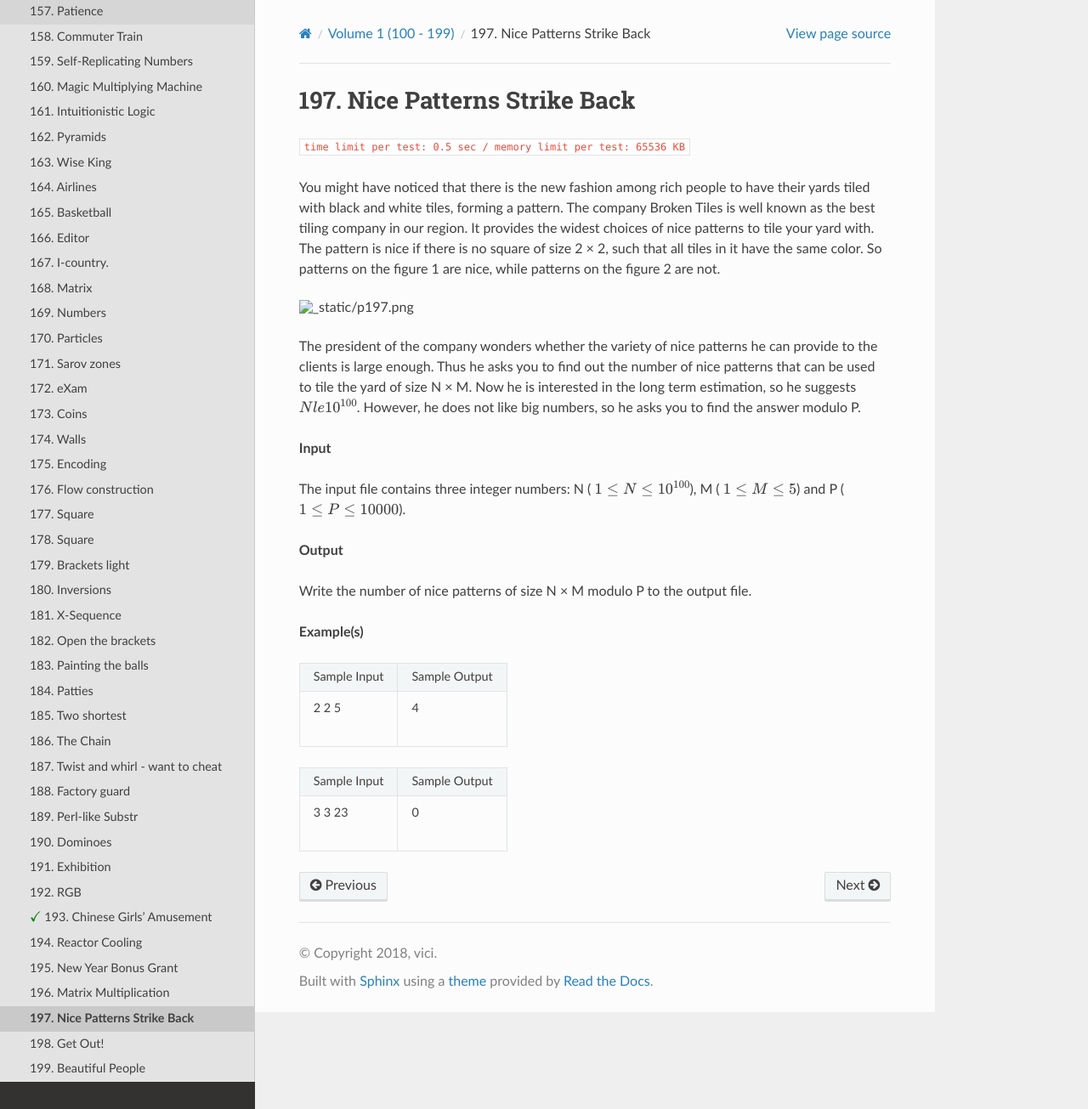
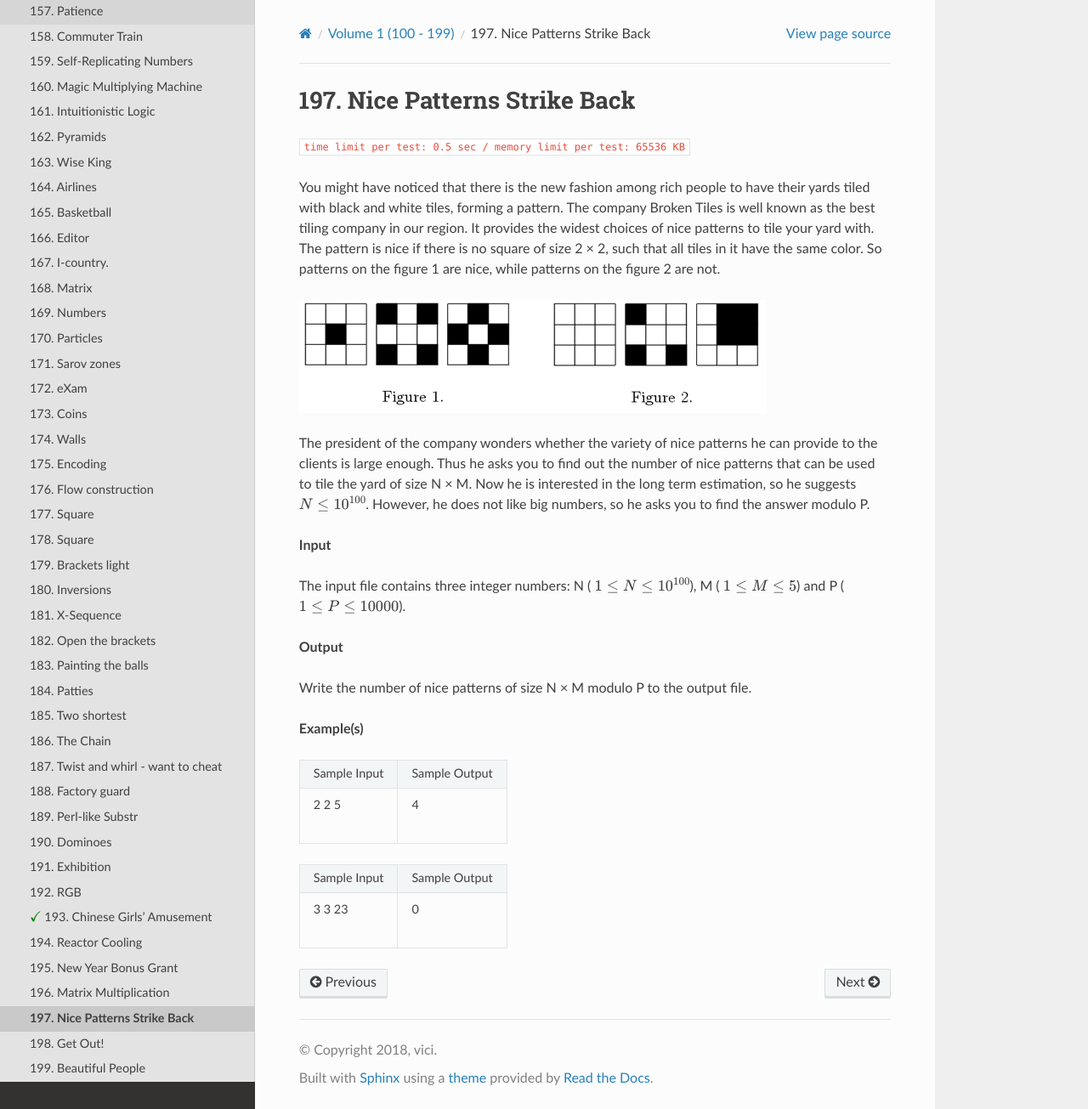
Before and after one commit to veecci/notebook-sgu, a Sphinx documentation site: the page built from source/197.rst, in a window 1280 px wide and 1305 px high. Shown: the whole window at 85% size. Built offline with Sphinx 7.4.7 and the Read the Docs theme 2.0.0, drawn with Linux system fonts in a browser that asks for light colours.

Commit message:
ADD: static

```diff
--- a/source/197.rst
+++ b/source/197.rst
@@ -9,7 +9,7 @@ You might have noticed that there is the new fashion among rich people to have t
 
 .. image:: /_static/p197.png
 
-The president of the company wonders whether the variety of nice patterns he can provide to the clients is large enough. Thus he asks you to find out the number of nice patterns that can be used to tile the yard of size N × M. Now he is interested in the long term estimation, so he suggests :math:`N le 10^{100}`. However, he does not like big numbers, so he asks you to find the answer modulo P.
+The president of the company wonders whether the variety of nice patterns he can provide to the clients is large enough. Thus he asks you to find out the number of nice patterns that can be used to tile the yard of size N × M. Now he is interested in the long term estimation, so he suggests :math:`N \le 10^{100}`. However, he does not like big numbers, so he asks you to find the answer modulo P.
 
 **Input**
 
```
Also changed, not shown: source/_static/p197.png (added), 1 other file.
